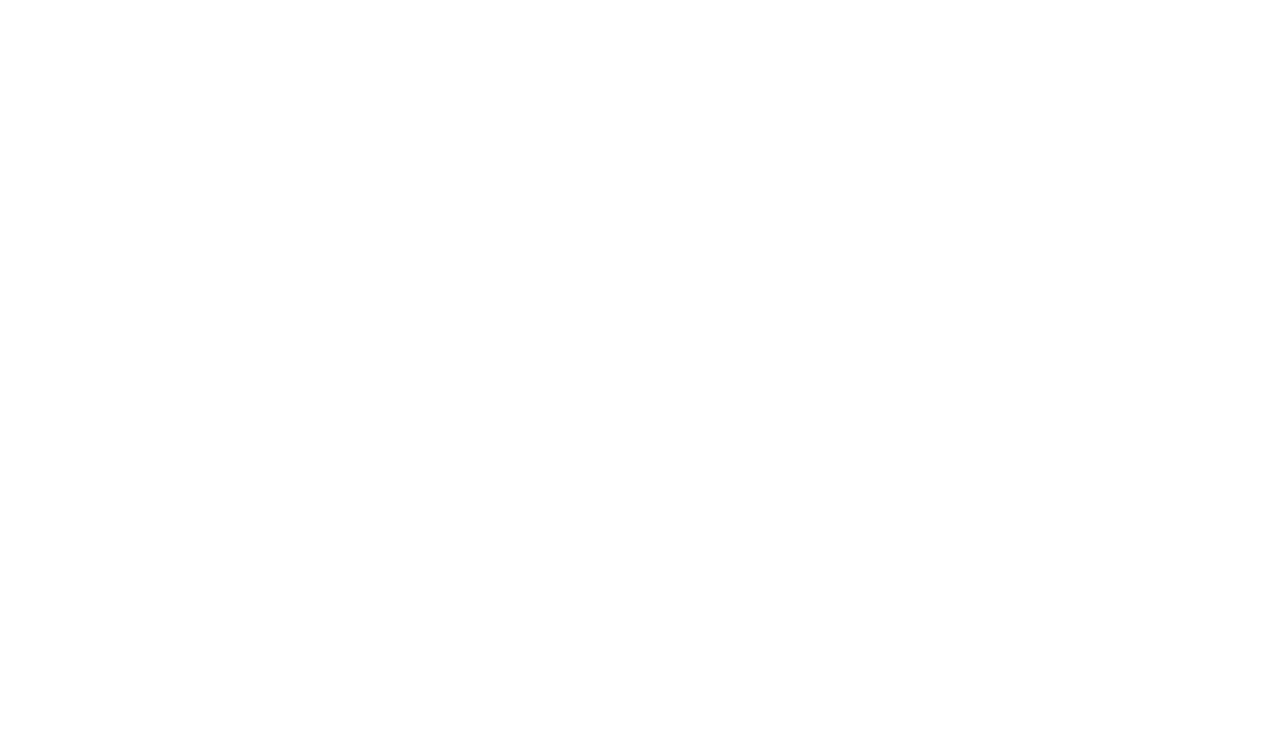
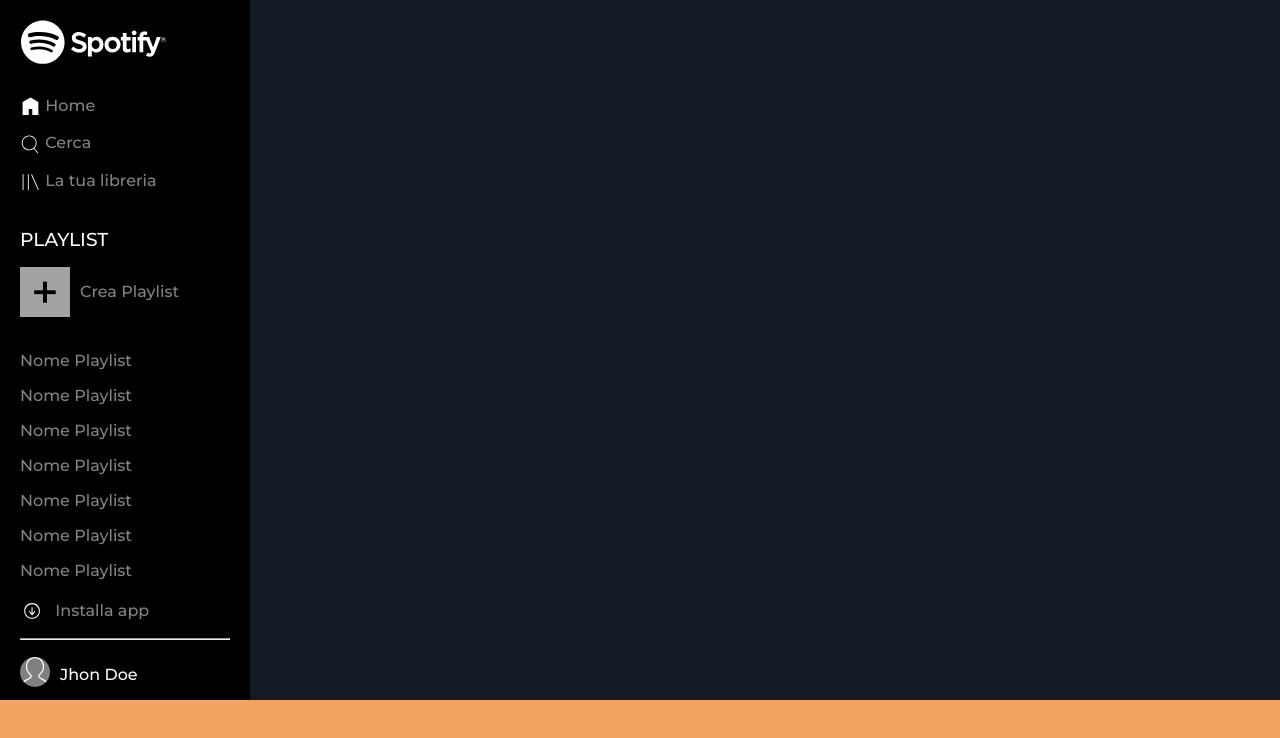
Before and after one commit to ManuelInfante/html-css-spotifyweb, a plain HTML site: page index.html in a window 1280 px wide. Drawn offline with Linux system fonts and the light colour scheme.

Commit message:
Header in sviluppo

```diff
--- a/css/style.css
+++ b/css/style.css
@@ -3,3 +3,189 @@
     padding: 0;
     box-sizing: border-box;
 }
+/* COMMONS */
+
+body{
+  font-family: 'Montserrat', sans-serif;
+}
+
+.float_sx{
+  float: left;
+}
+
+.flex{
+  display: flex;
+}
+
+.pointer{
+  cursor: pointer;
+}
+
+/* FONT COLORS */
+
+  .white_text{
+    color: white;
+  }
+
+/* FONT COLORS */
+
+/* FINE COMMONS */
+
+/* Wrapper */
+.wrapper{
+  height: 100vh;
+  width: 100%;
+  background-color: #141A23;
+}
+main{
+  height: calc(100% - 100px);
+  width: 100%;
+}
+
+/* / Wrapper */
+
+/* Menù laterale */
+
+#aside_menu{
+  width: 250px;
+  height: 100%;
+  background-color: black;
+  overflow: hidden;
+  overflow-y: scroll;
+}
+
+#aside_menu > nav > ul > li{
+  padding: 8px 20px;
+}
+
+#aside_menu > nav > ul > li > a{
+  text-decoration: none;
+  color: rgba(255, 255, 255, 0.514);
+}
+
+#aside_menu > nav > ul > li > a > img{
+  width: 10%;
+  vertical-align: middle;
+}
+
+#aside_menu > nav > ul > li > span{
+  vertical-align: middle;
+}
+
+  /* NAV TOP */
+  #aside_menu > nav.top_nav{
+  height: calc(100% - 100px);
+  min-height: 500px;
+  width: 100%;
+  overflow: hidden;
+  }
+
+  #aside_menu > nav.top_nav > div.logo{
+    padding: 20px;
+  }
+
+  #aside_menu > nav.top_nav > div.logo > img[alt="Logo Spotify"]{
+    width: 70%;
+  }
+
+  #aside_menu > nav.top_nav > ul.site_menu{
+    padding-bottom: 20px;
+  }
+
+  #aside_menu > nav.top_nav > ul.playlist_nav > li > h3{
+    text-transform: uppercase;
+    font-weight: 500;
+  }
+
+  #aside_menu > nav.top_nav > ul.playlist_nav > li.flex{
+    align-items: center;
+    margin-bottom: 10px;
+  }
+
+  #aside_menu > nav.top_nav > ul.playlist_nav > li.flex > span#new_playlist{
+    display: inline-block;
+    height: 50px;
+    width: 50px;
+    line-height: 50px;
+    vertical-align: center;
+    text-align: center;
+    background-color: #A3A3A3;
+    font-size: 3em;
+    margin-right: 10px;
+  }
+
+  #aside_menu > nav.top_nav > ul.playlist_nav > li:last-child{
+    height: 80%;
+    overflow-y: scroll;
+  }
+
+  #aside_menu > nav.top_nav > ul.playlist_nav > li:last-child > a{
+    display: block;
+    padding: 8px 0;
+  }
+
+  /* Fine NAV TOP */
+
+  /* NAV BOTTOM */
+
+  #aside_menu > nav.bottom_nav{
+    height: 100px;
+    width: 100%;
+  }
+
+  #aside_menu > nav.bottom_nav > ul.flex{
+    height: 100%;
+    width: 100%;
+    flex-direction: column;
+    justify-content: flex-end;
+  }
+
+  #aside_menu > nav.bottom_nav > ul.flex > li > a.flex{
+    flex-direction: row;
+    align-items: center;
+  }
+
+  #aside_menu > nav.bottom_nav > ul.flex > li > a > img{
+    margin-right: 10px;
+  }
+
+  #aside_menu > nav.bottom_nav > ul.flex > li > a.flex > div{
+    height: 30px;
+    width: 30px;
+    background-color: gray;
+    border-radius: 50%;
+    overflow: hidden;
+    margin-bottom: 5px;
+    margin-right: 10px;
+  }
+
+  #aside_menu > nav.bottom_nav > ul.flex > li > a.flex > div > img[alt="Profile Img"]{
+    width: 100%;
+    height: 100%;
+    object-fit: cover;
+    object-position: top;
+  }
+
+  #aside_menu > nav.bottom_nav > ul.flex > li > a.flex > span{
+    color: white;
+  }
+
+  /* fine NAV BOTTOM */
+
+/* FINE Menù laterale */
+
+/* Libreria canzoni */
+
+
+
+/* FINE Libreria canzoni */
+
+/* PLAYER - FOOTER */
+footer{
+  width: 100%;
+  height: 100px;
+  background-color: sandybrown;
+}
+
+
+/* Fine PLAYER - FOOTER */
--- a/index.html
+++ b/index.html
@@ -5,7 +5,9 @@
     <meta http-equiv="X-UA-Compatible" content="IE=edge">
     <meta name="viewport" content="width=device-width, initial-scale=1.0">
     <!-- Import Google font: Montserrat -->
-
+    <link rel="preconnect" href="https://fonts.googleapis.com">
+    <link rel="preconnect" href="https://fonts.gstatic.com" crossorigin>
+    <link href="https://fonts.googleapis.com/css2?family=Montserrat:wght@300;500&display=swap" rel="stylesheet">
     <!-- / Import Google font: Montserrat -->
     <link rel="stylesheet" href="css/style.css">
     <title>Spotify | Web-app</title>
@@ -13,13 +15,101 @@
 <body>
     <div class="wrapper">
         <main>
-            <section>
+          <!-- Barra laterale di sinistra -->
+            <aside id="aside_menu" class="float_sx">
+              <nav class="top_nav">
+                <div class="logo">
+                  <img src="img/logo.svg" alt="Logo Spotify">
+                </div>
+
+                <ul class="site_menu">
+                  <li>
+                    <a href="#">
+                      <img src="img/home.svg" alt="">
+
+                      <span>Home</span>
+                    </a>
+                  </li>
+
+                  <li>
+                    <a href="#">
+                      <img src="img/search.svg" alt="">
+
+                      <span>Cerca</span>
+                    </a>
+                  </li>
+
+                  <li>
+                    <a href="#">
+                      <img src="img/libreria.svg" alt="">
+
+                      <span>La tua libreria</span>
+                    </a>
+                  </li>
+                </ul>
+
+                <ul class="playlist_nav">
+                  <li>
+                    <h3 class="white_text">Playlist</h3>
+                  </li>
+
+                  <li class="flex">
+                    <span id="new_playlist" class="pointer">+</span>
+
+                    <a href="">Crea Playlist</a>
+                  </li>
+
+                  <li>
+                    <a href="">Nome Playlist</a>
+
+                    <a href="">Nome Playlist</a>
+
+                    <a href="">Nome Playlist</a>
+
+                    <a href="">Nome Playlist</a>
+
+                    <a href="">Nome Playlist</a>
+
+                    <a href="">Nome Playlist</a>
+
+                    <a href="">Nome Playlist</a>
+                  </li>
+                </ul>
+              </nav>
+
+              <nav class="bottom_nav">
+                <ul class="flex">
+                  <li>
+                    <a href="">
+                      <img src="img/download.svg" alt="">
+
+                      <span href="">Installa app</span>
+                    </a>
+                  </li>
+
+                  <li>
+                    <hr>
+                  </li>
+
+                  <li>
+                    <a class="flex" href="">
+                      <div>
+                        <img src="img/profile.svg" alt="Profile Img">
+                      </div>
+
+                      <span href="">Jhon Doe</span>
+                    </a>
+                  </li>
+                </ul>
+              </nav>
+            </aside>
+            <!-- Fine Barra laterale di sinistra -->
+
+            <!-- Libreria canzoni -->
+            <section id="content" class="float_sx">
 
             </section>
-
-            <section>
-
-            </section>
+            <!-- Libreria canzoni -->
         </main>
 
         <footer>
```
